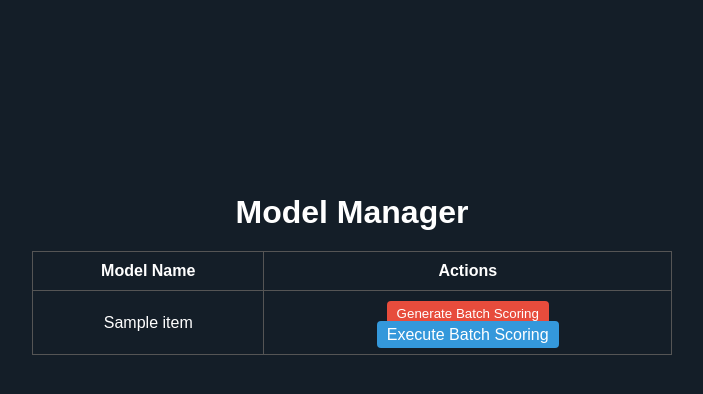
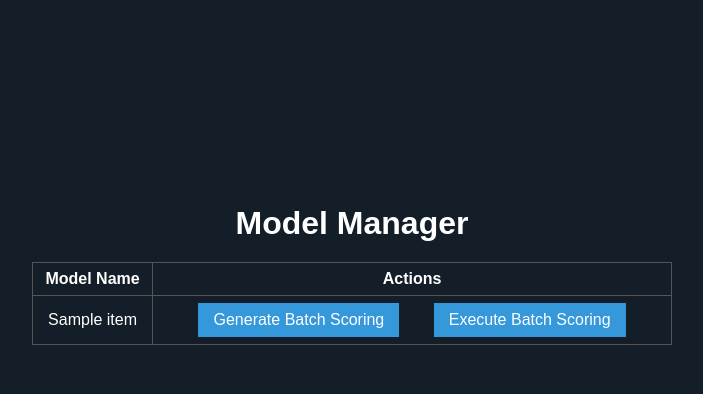
Before and after one commit to MrocznyZdzichu/ml, a FastAPI app: page / in a window 1280 px wide. Shown: the part 136-530 px from the top of the page, without its empty margins (288-991 px from the left). Run offline with FastAPI, Linux system fonts and the light colour scheme; a database or web service that is not in the repository returns one stand-in record (values such as "Sample title"); data that the repository does not hold is empty.

Commit message:
Tweaked UI

```diff
--- a/mlops-services/ModelManager/templates/index.html
+++ b/mlops-services/ModelManager/templates/index.html
@@ -33,23 +33,27 @@
             margin-top: 20px;
         }
         th, td {
-            padding: 10px;
+            padding: 7px;
             border: 1px solid #555;
             text-align: center;
         }
         button {
-            background-color: #e74c3c;
+            background-color: #3498db;
             color: white;
             border: none;
-            padding: 5px 10px;
+            padding: 8px 15px;
             cursor: pointer;
-            border-radius: 4px;
+            width: auto;
+            font-size: 16px;
+            margin-top: 0px;
         }
         button:hover {
-            background-color: #c0392b;
+            background-color: #2980b9;
         }
         .file-upload {
             display: inline-block;
+            margin-top: 0px;
+            padding: 8px 15px;
         }
         .file-upload input[type="file"] {
             display: none;
@@ -57,12 +61,42 @@
         .file-upload label {
             background-color: #3498db;
             color: white;
-            padding: 5px 10px;
-            border-radius: 4px;
+            padding: 8px 15px;
             cursor: pointer;
+            display: inline-block;
+            font-size: 16px;
+            margin-top: 0px;
         }
         .file-upload label:hover {
             background-color: #2980b9;
+        }
+        .file-upload form {
+            display: inline-block;
+        }
+        .generate-score {
+            display: inline-block;
+            margin-top: 0px;
+            padding: 8px 15px;
+        }
+        .generate-score label {
+            background-color: #3498db;
+            color: white;
+            padding: 8px 15px;
+            cursor: pointer;
+            display: inline-block;
+            font-size: 16px;
+            margin-top: 0px;
+        }
+        .generate-score label:hover {
+            background-color: #2980b9;
+        }
+        .generate-score form {
+            display: inline-block;
+        }
+        .actions {
+            display: flex;
+            justify-content: center;
+            gap: 10px;
         }
     </style>
 </head>
@@ -84,14 +118,17 @@
                 <tr>
                     <td>{{ model }}</td>
                     <td>
-                        <form action="/{{ model }}/generate-batch-scoring" method="post" style="display: inline;">
-                            <button type="submit">Generate Batch Scoring</button>
-                        </form>
+                        <div class="generate-score" style="display: inline;">
+                            <form action="/{{ model }}/generate-batch-scoring" method="post" style="display: inline;">
+                                <button type="submit">Generate Batch Scoring</button>
+                            </form>
+                        </div>
                         <div class="file-upload" style="display: inline;">
                             <form action="/{{ model }}/execute-batch-scoring" method="post" enctype="multipart/form-data">
                                 <input type="file" name="file" id="file-{{ loop.index }}" onchange="this.form.submit()">
                                 <label for="file-{{ loop.index }}">Execute Batch Scoring</label>
                             </form>
+                        </div>
                         </div>
                     </td>
                 </tr>
```
